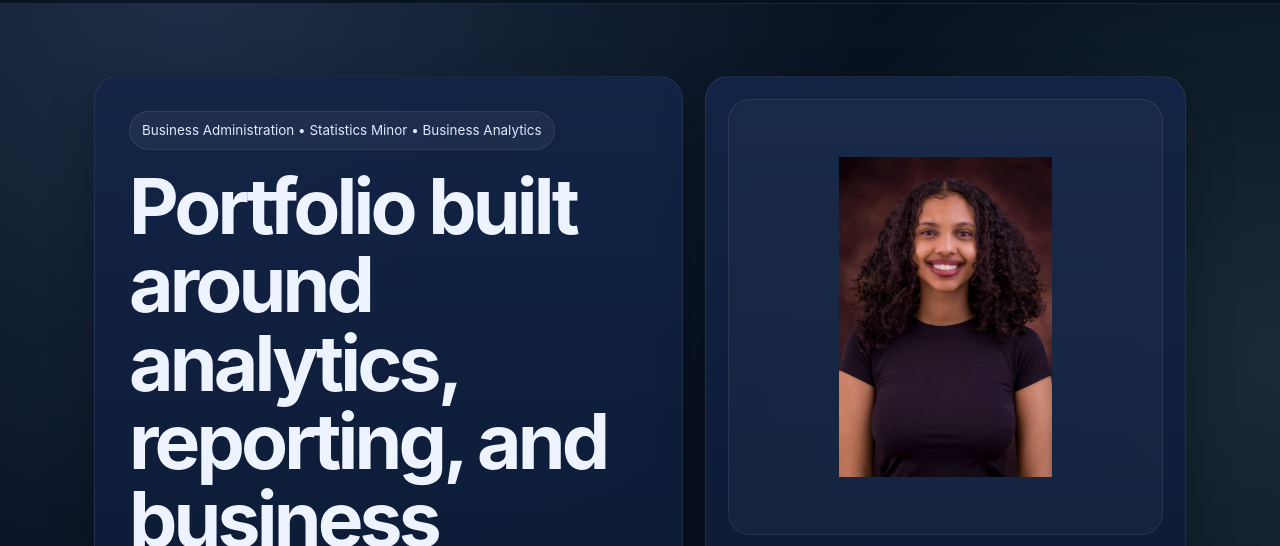
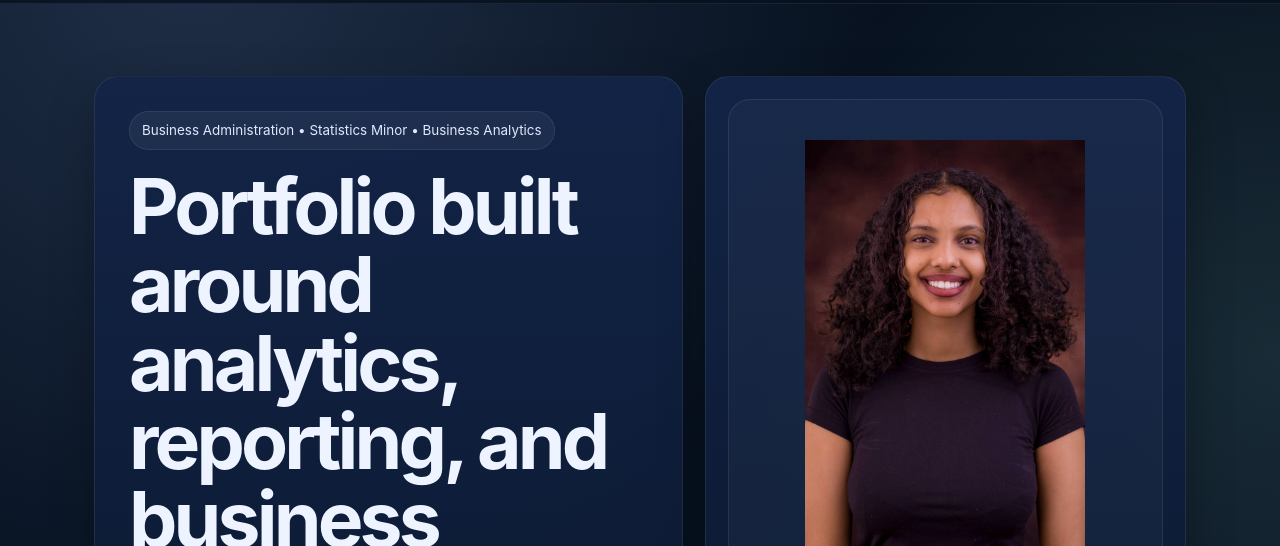
Before and after one commit to ruhamaadnew0/ruhamaadnew0.github.io, a plain HTML site: page index.html in a window 1280 px wide. Shown: the part 53-599 px from the top of the page. Drawn offline with Linux system fonts and the light colour scheme.

Commit message:
Update index.html

```diff
--- a/index.html
+++ b/index.html
@@ -130,9 +130,9 @@ h1{
 
 .hero-photo img{
   width:100%;
-  max-width:260px;
+  max-width:320px;
   height:auto;
-  max-height:320px;
+  max-height:420px;
   object-fit:contain;
   object-position:center top;
   display:block;
```
